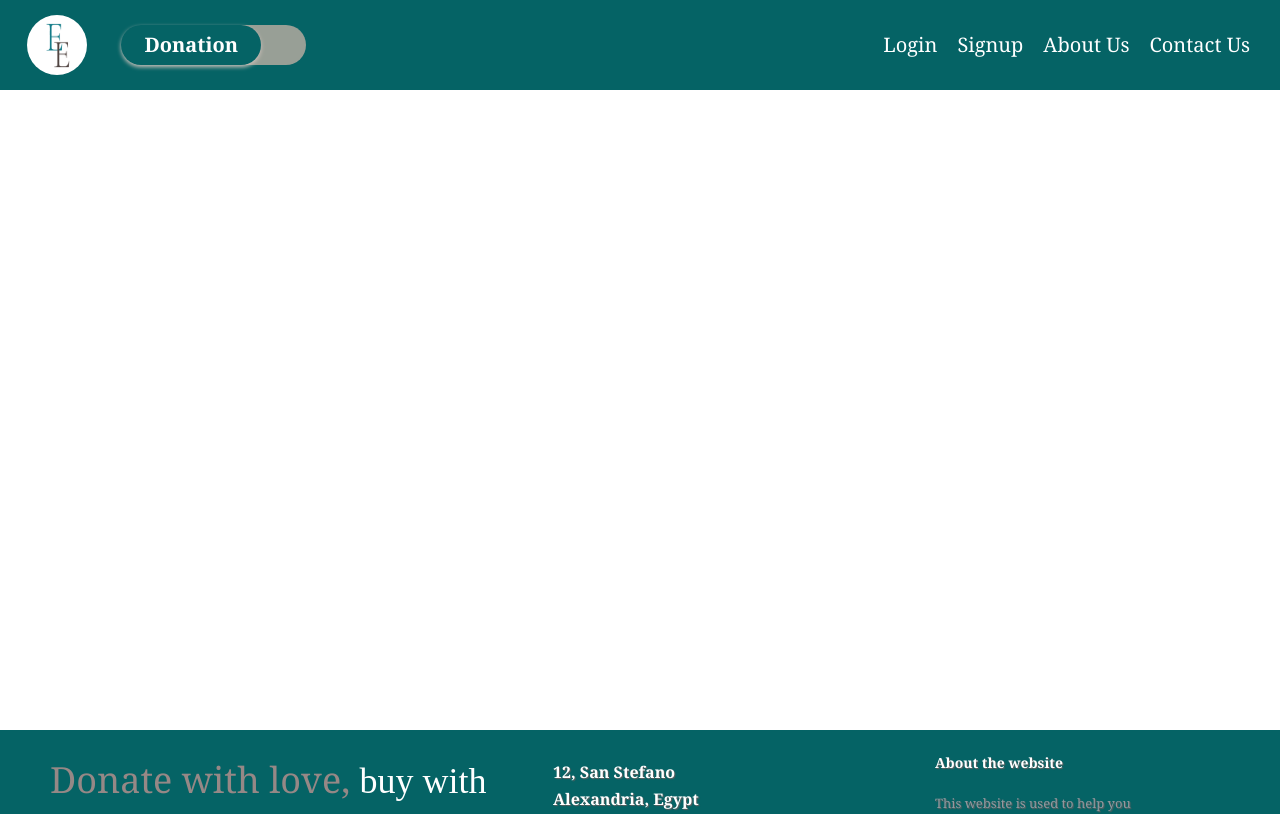
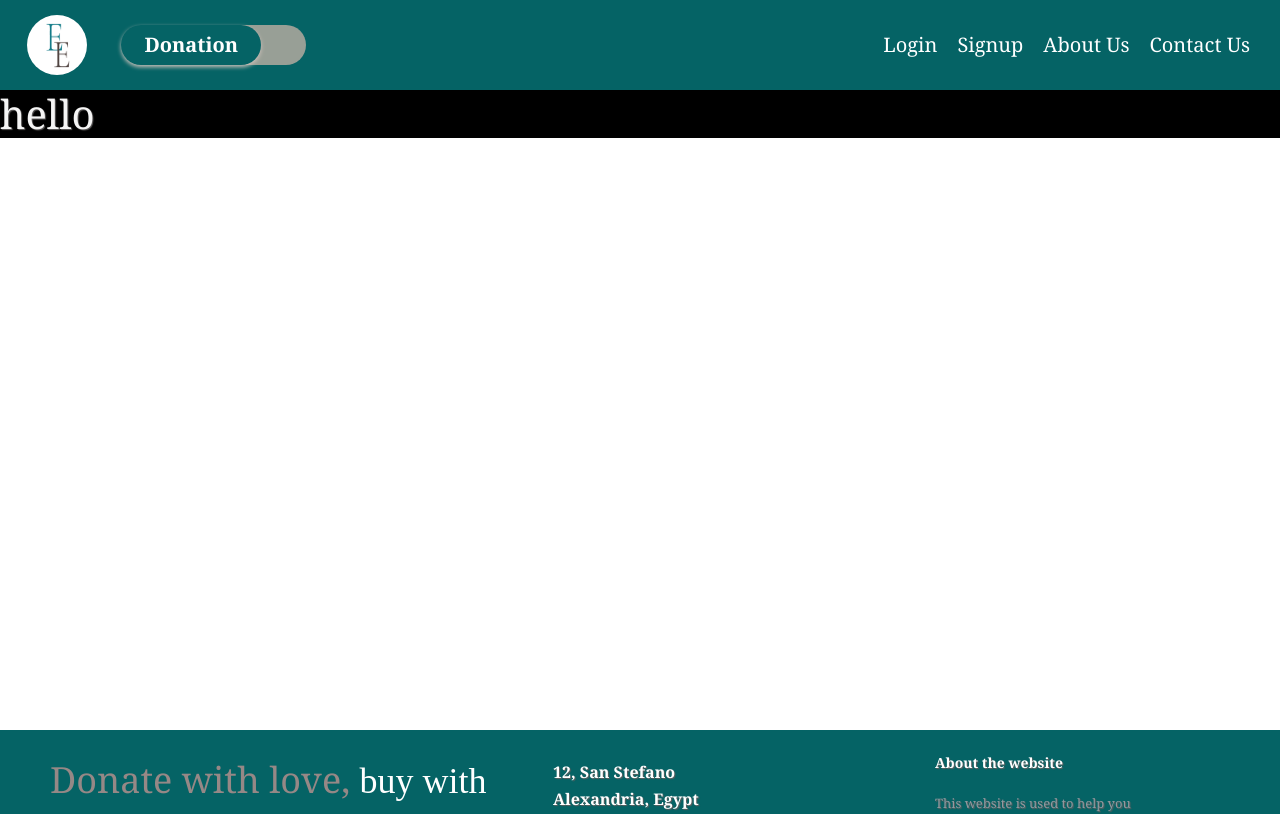
Before and after one commit to RehamMuhammed/EcoEats, a React (Create React App) app: page /stores in a window 1280 px wide. Shown: the top 814 px of the page. Built offline with nearby package versions, Linux system fonts and the light colour scheme; no server answers; a web font is replaced by a local one.

Commit message:
Adding Stores

```diff
--- a/src/App.js
+++ b/src/App.js
@@ -12,9 +12,9 @@ import Footer from './components/Footer/Footer';
 import Contact from './components/Contact/Contact';
 import Aboutus from './components/Aboutus/Aboutus';
 import { useState } from 'react';
-
+import CharityList from './components/Charities/CharityList'
 import CharityDetails from './components/Charities/CharityDetails';
-
+import Stores from './components/Store/Stores'
 
 
 
@@ -42,6 +42,9 @@ function App() {
             <Route path="/contactus" element={<Contact/>} />
             <Route path="/aboutus" element={<Aboutus/>} />
             <Route path="/charities/:id" element={<CharityDetails/>} />
+            <Route path="/donation" element={<CharityList/>} />
+            <Route path="/stores" element={<Stores/>} />
+
 
             <Route path="/" element={<Home />} />
 
--- /dev/null
+++ b/src/components/Store/Stores.jsx
@@ -0,0 +1,15 @@
+import { useCallback, useEffect, useState } from 'react';
+// import storeCard from './storeCard';
+import styles from "./stores.css";
+
+function Stores() {
+  return (
+    <div className='stores-container' style={{backgroundColor:"black"}}>
+
+        <h1 className='khara'>hello</h1>
+
+      </div>
+  );
+}
+
+export default Stores;
--- /dev/null
+++ b/src/components/Store/stores.css
@@ -0,0 +1,3 @@
+/* .khara{
+color: blue;
+} */
```
